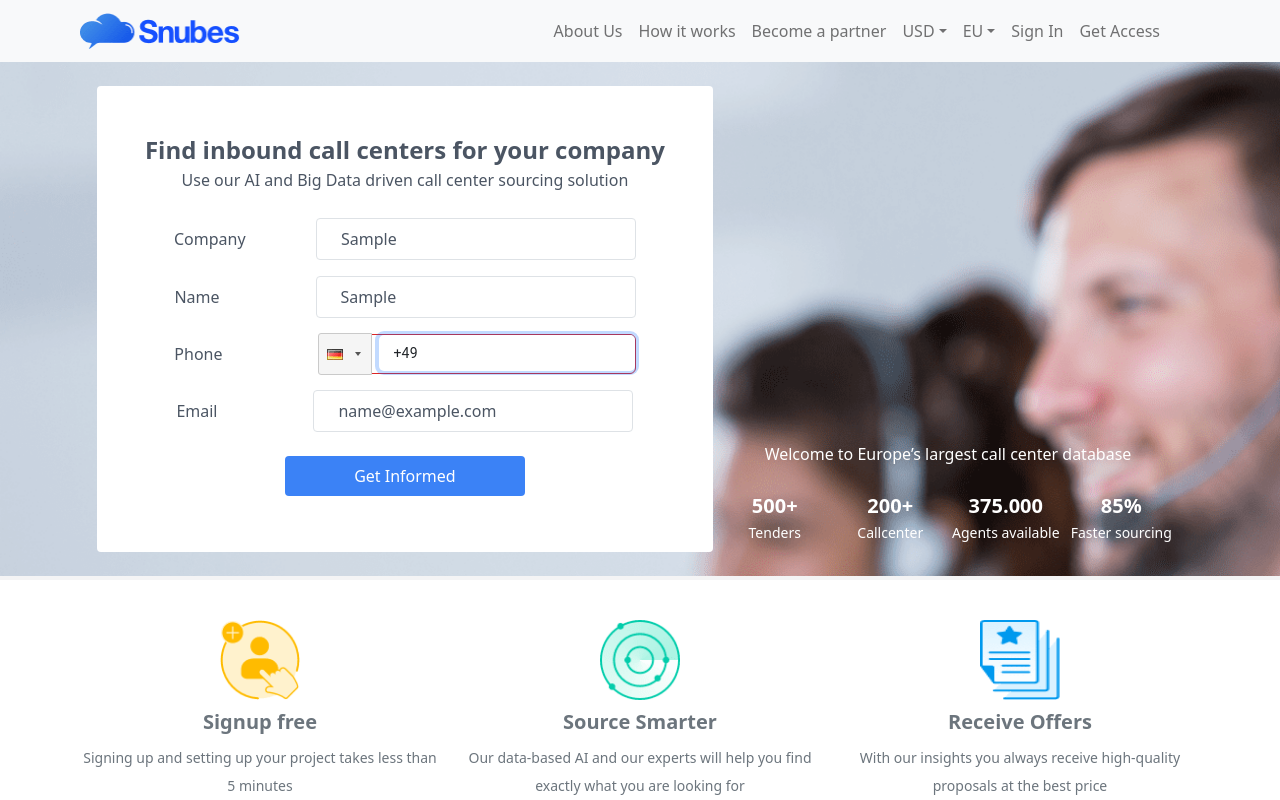
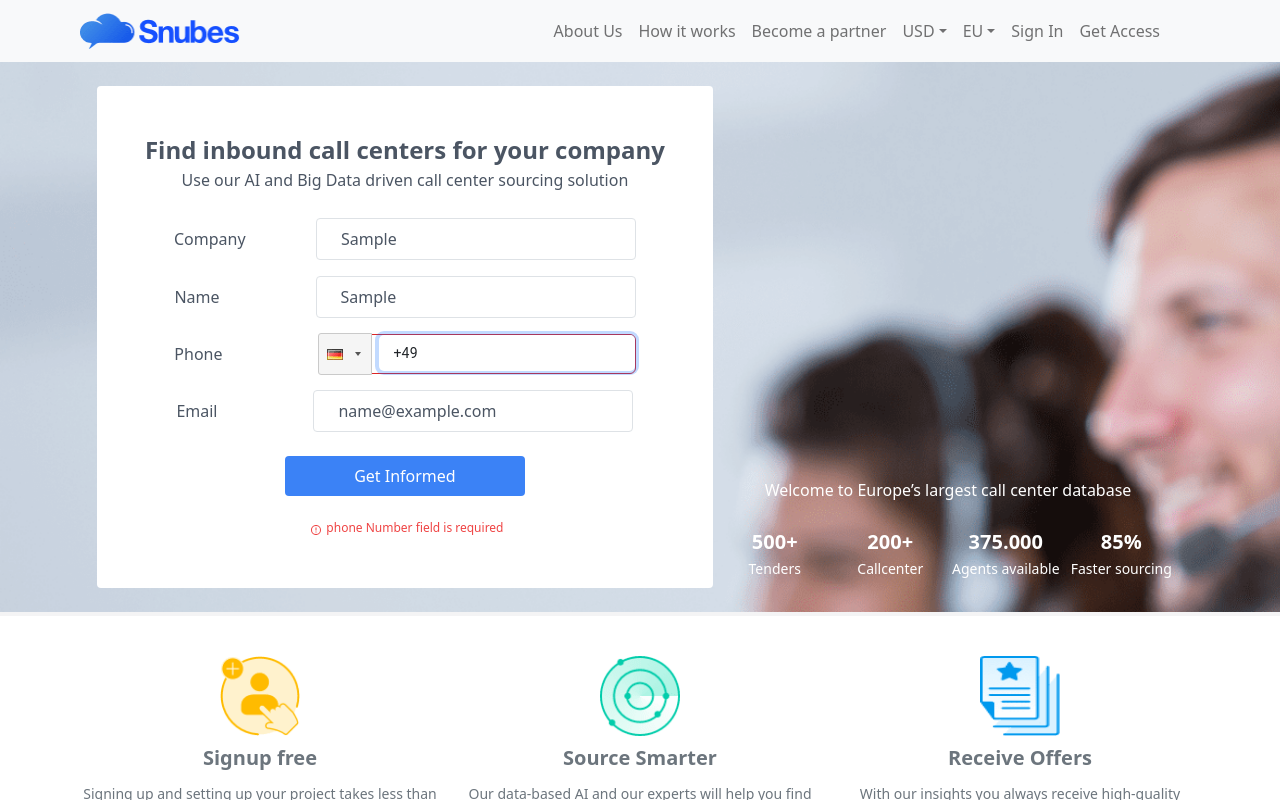
Before and after one commit to bhagyashreeWalanj/snubes-ui-task, a React (Create React App) app: page / in a window 1280 px wide. Both pictures are taken after typing "Sample", "Sample", "name@example.com" into the empty fields and a click on the input "Get Informed". Shown: the top 800 px of the page. Built offline with nearby package versions, Linux system fonts and the light colour scheme; no server answers.

Commit message:
error messages shown

```diff
--- a/src/components/ContactForm.jsx
+++ b/src/components/ContactForm.jsx
@@ -3,6 +3,7 @@ import { useForm, Controller } from 'react-hook-form'
 import ThankYouForm from './ThankYouForm'
 import { format } from 'libphonenumber-js'
 import PhoneInput from 'react-phone-input-2'
+import { RiErrorWarningLine } from 'react-icons/ri';
 import 'react-phone-input-2/lib/style.css'
 import '../css/phone-input.css'
 
@@ -85,6 +86,7 @@ function ContactForm() {
                   })}
                 />
               </div>
+
               <div className="flex-grow w-auto mx-auto">
                 <label className="mr-24 text-gray-600 font-medium">Name</label>
                 <input
@@ -100,6 +102,7 @@ function ContactForm() {
                     pattern: /^[a-zA-Z]+$/
                   })}
                 />
+
               </div>
 
               <div className="flex lg:flex-row flex-col items-start sm:items-center mx-auto">
@@ -155,6 +158,25 @@ function ContactForm() {
                 value="Get Informed"
                 className="px-6 py-2 w-60 bg-blue-500 text-white rounded  mx-auto my-2"
               />
+              {errors?.companyName?.type === "required" && <span className="flex justify-center text-xs m-0 text-red-500">
+                <RiErrorWarningLine className="m-1" />Company Name field is required</span>}
+              {errors?.companyName?.type === "maxLength" && (
+                <span className="flex justify-center text-xs m-0 text-red-500"><RiErrorWarningLine className="m-1" />Company name cannot exceed 80 characters</span>
+              )}
+              {errors?.companyName?.type === "pattern" && (
+                <span className="flex justify-center text-xs m-0 text-red-500"><RiErrorWarningLine className="m-1" />Company name Alphabetical characters only</span>
+              )}
+              {errors?.fullName?.type === "required" && <span className="flex justify-center text-xs m-0 text-red-500"><RiErrorWarningLine className="m-1" />First Name field is required</span>}
+              {errors?.fullName?.type === "maxLength" && (
+                <span className="flex justify-center text-xs m-0 text-red-500"><RiErrorWarningLine className="m-1" />First name cannot exceed 50 characters</span>
+              )}
+              {errors?.fullName?.type === "pattern" && (
+                <span className="flex justify-center text-xs m-0 text-red-500"><RiErrorWarningLine className="m-1" />First name Alphabetical characters only</span>
+              )}
+              {errors?.phoneNumber?.type === "required" && <span className="flex justify-center text-xs m-0 text-red-500"><RiErrorWarningLine className="m-1" />phone Number field is required</span>}
+
+              {errors?.email?.type === "required" && <span className="flex justify-center text-xs m-0 text-red-500"><RiErrorWarningLine className="m-1" />Email ID field is required</span>}
+
             </form>
           </div>
         </React.Fragment>
```
